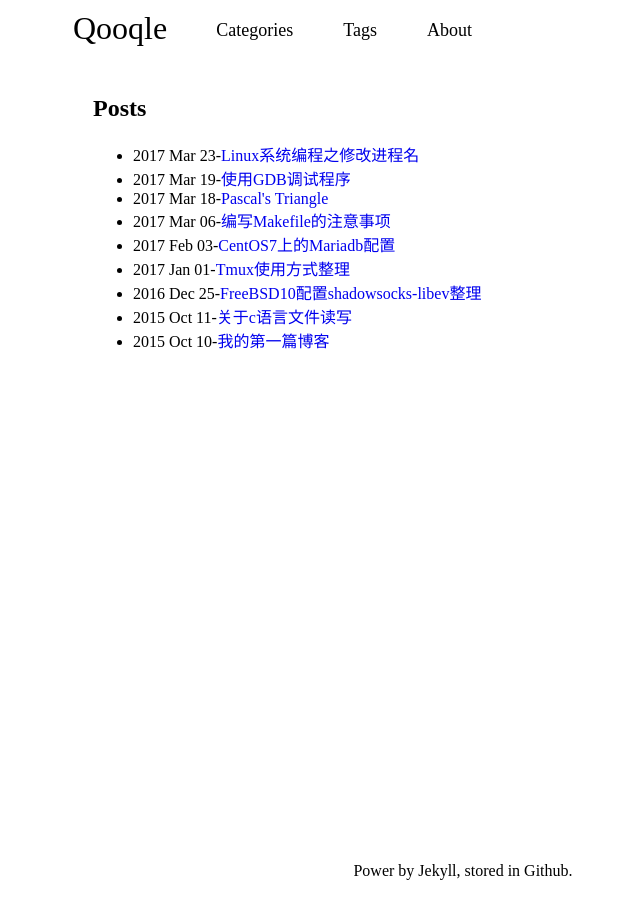
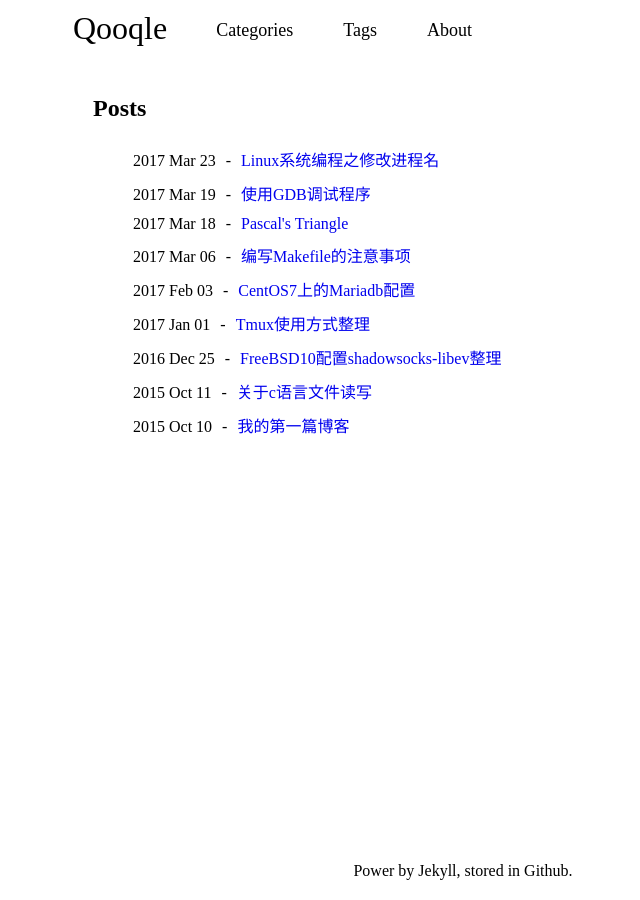
Before and after one commit to li-jiangming/li-jiangming.github.io, a Jekyll site: the page built from index.html, in a window 1280 px wide. Shown: the whole page, without its empty margins (177-817 px from the left). Built offline with Jekyll 4.4.1, drawn with Linux system fonts in a browser that asks for light colours; nearby versions of some CDN libraries; the list of posts is cut into pages by our own code.

Commit message:
Update header.html

```diff
--- a/_includes/header.html
+++ b/_includes/header.html
@@ -13,7 +13,7 @@
     {% if page.title %}
     <link rel="stylesheet" href="{{ site.baseurl }}/static/css/post.css">
     <link rel="stylesheet" href="{{ site.baseurl }}/static/css/solarized.dark.css">
-    {% elsif page.url == site.baseurl %}
+    {% elsif page.url == "/" %}
     <link rel="stylesheet" href="{{ site.baseurl }}/static/css/posts.css">
     {% elsif page.url contains 'categories' or page.url contains 'tags' %}
     <link rel="stylesheet" href="{{ site.baseurl }}/static/css/category_tag.css">
```
